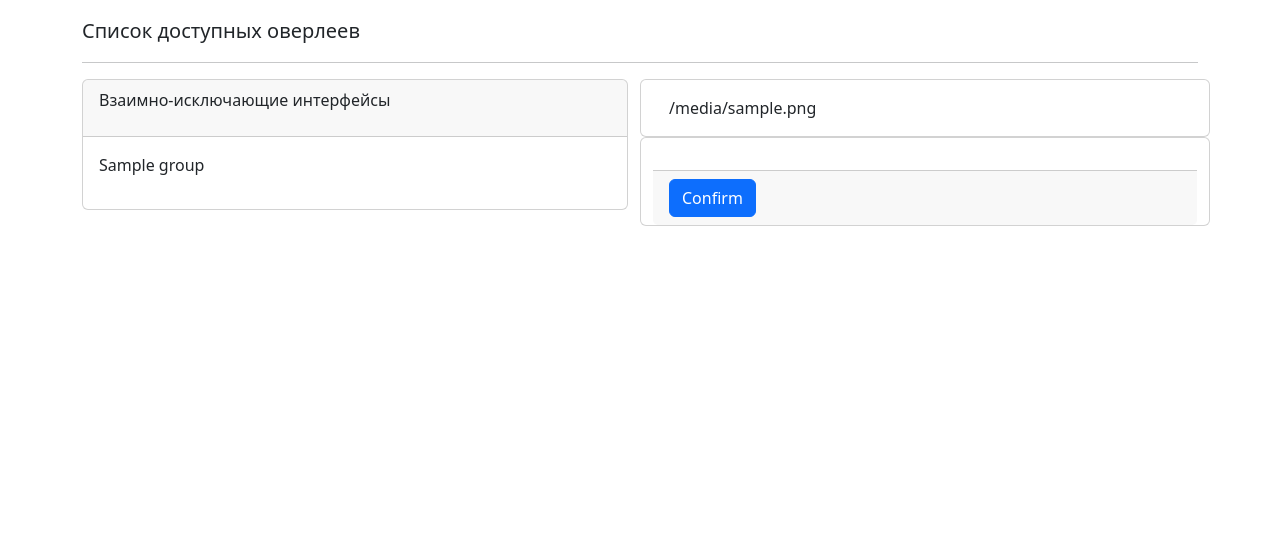
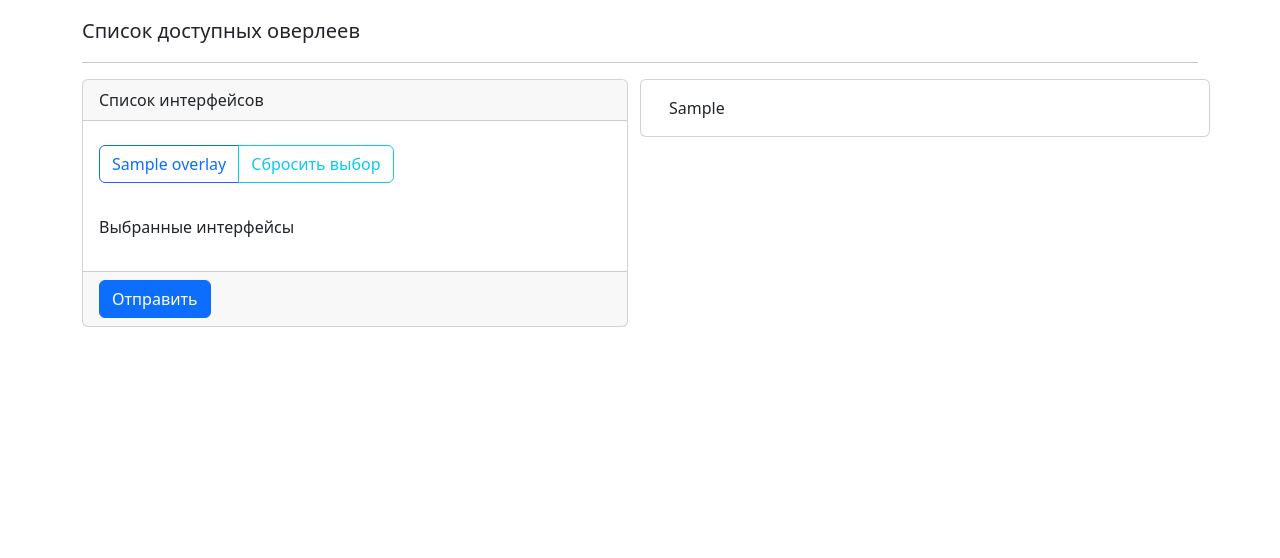
Before and after one commit to Ravenlod/webapp, a Flask app: template app/templates/settings/overlays.html in a window 1280 px wide. Shown: the part 68-626 px from the top of the page. Run offline with Flask 3, Linux system fonts and the light colour scheme; the template is opened without the code that fills it: most values are stand-ins (such as "Sample title", 1, 10 or a date in 2020); some libraries are stand-ins or nearby versions.

Commit message:
feat new select overlay design, fix js logic for buttons

```diff
--- a/app/templates/settings/overlays.html
+++ b/app/templates/settings/overlays.html
@@ -8,16 +8,48 @@
         <div class="card">
 
         <div class="card-header">
-                <p>Взаимно-исключающие интерфейсы</p>
+            Список интерфейсов
         </div>
 
         <div class="card-body">
-                {% for group in overlays_list %}
-                <p>
-                    {{ group | safe }}
-                </p>
+            <form method="post" action="overlays.html">
+                {% for key, list in overlays_list.items() %}
+                {% if list %}
+                <div class="group-container-custom">
+                    <div class="mt-2 btn-group interface-group" role="group" aria-label="Mutual Exclusive overlays">
+
+                        {% for overlay in list %}
+                                <input type="radio" class="btn-check" name="{{ key | safe }}"
+                                       id="{{ overlay | safe }}" autocomplete="off"
+                                        {% for current_overlay in current_overlays %}
+                                            {% if overlay == current_overlay %}
+                                                checked
+                                            {% endif %}
+                                        {% endfor %}>
+                                <label class="btn btn-outline-primary" for="{{ overlay | safe }}">
+                                    {{ overlay | safe }}</label>
+
                         {% endfor %}
+
+                        <input type="button" class="btn btn-outline-info clear-btn" value="Сбросить выбор">
                     </div>
+                </div>
+                {% endif %}
+
+            {% endfor %}
+            </form>
+        </div>
+
+        <div class="card-body">
+            <p class="selected-overlays-output">Выбранные интерфейсы</p>
+        </div>
+
+        <div class="card-footer">
+            <button class="btn btn-primary" type="submit">
+                Отправить
+            </button>
+        </div>
+
         </div>
 
     </div>
@@ -32,25 +64,6 @@
                 </div>
             </div>
 
-
-        </div>
-
-        <div class="row justify-content-center">
-            <div class="card">
-                <div class="card-body">
-                    {% for file in overlays_list %}
-                        {% if file[1]==True %}
-                            {{ file[0] | safe }}
-                        {% endif %}
-                    {% endfor %}
-                </div>
-
-                <div class="card-footer">
-                    <button class="btn btn-primary" type="submit">
-                        Confirm
-                    </button>
-                </div>
-            </div>
         </div>
     </div>
 
@@ -64,28 +77,16 @@
 
 <script src="/static/js/select_options_button_handler.js"></script>
 <script>
-var select_btn = document.getElementsByClassName('overlay-select-btn');
+let clear_buttons = document.getElementsByClassName('clear-btn');
 
-for(let i = 0; i < select_btn.length; i ++)
-{
-
-    select_btn[i].addEventListener('click', () => {
-    fetch("/settings/overlays", {
-        method: "POST",
-        headers: {
-            'Content-Type': 'application/json'
-        },
-        body: JSON.stringify({"index": i})
+Array.from(clear_buttons).forEach((clear_button) => {
+    clear_button.addEventListener('click', () => {
+        let parentDiv = clear_button.closest(".interface-group");
+        let radioButtons = parentDiv.querySelectorAll('input[type="radio"]');
+        radioButtons.forEach((radioButton) => {
+        radioButton.checked = false;
         })
-    .then(response => {if(!response.ok){
-                            throw new Error('Network response Error');}
-                       response.json(); })
-
-    .catch(error => {
-        console.error("Error:", error);
-
-    });
     })
-}
+})
 </script>
 {% endblock %}
--- a/app/utils.py
+++ b/app/utils.py
@@ -41,7 +41,7 @@ class ModemControl:
             obj_current_modem = self.modem_current()
             obj_current_modem['org.freedesktop.ModemManager1.Modem'].Enable(True)
 
-            time.sleep(12)
+            time.sleep(15)
             # TODO timer
             ports = obj_current_modem['org.freedesktop.DBus.Properties'].Get('org.freedesktop.ModemManager1.Modem',
                                                                              'Ports')
```
Also changed, not shown: app/settings/routes.py (+4 -10 lines), app/static/js/select_options_button_handler.js (+13 -35 lines), app/templates/settings/modem.html (+30 -9 lines). Lines whose indentation alone changed are shown as unchanged.
